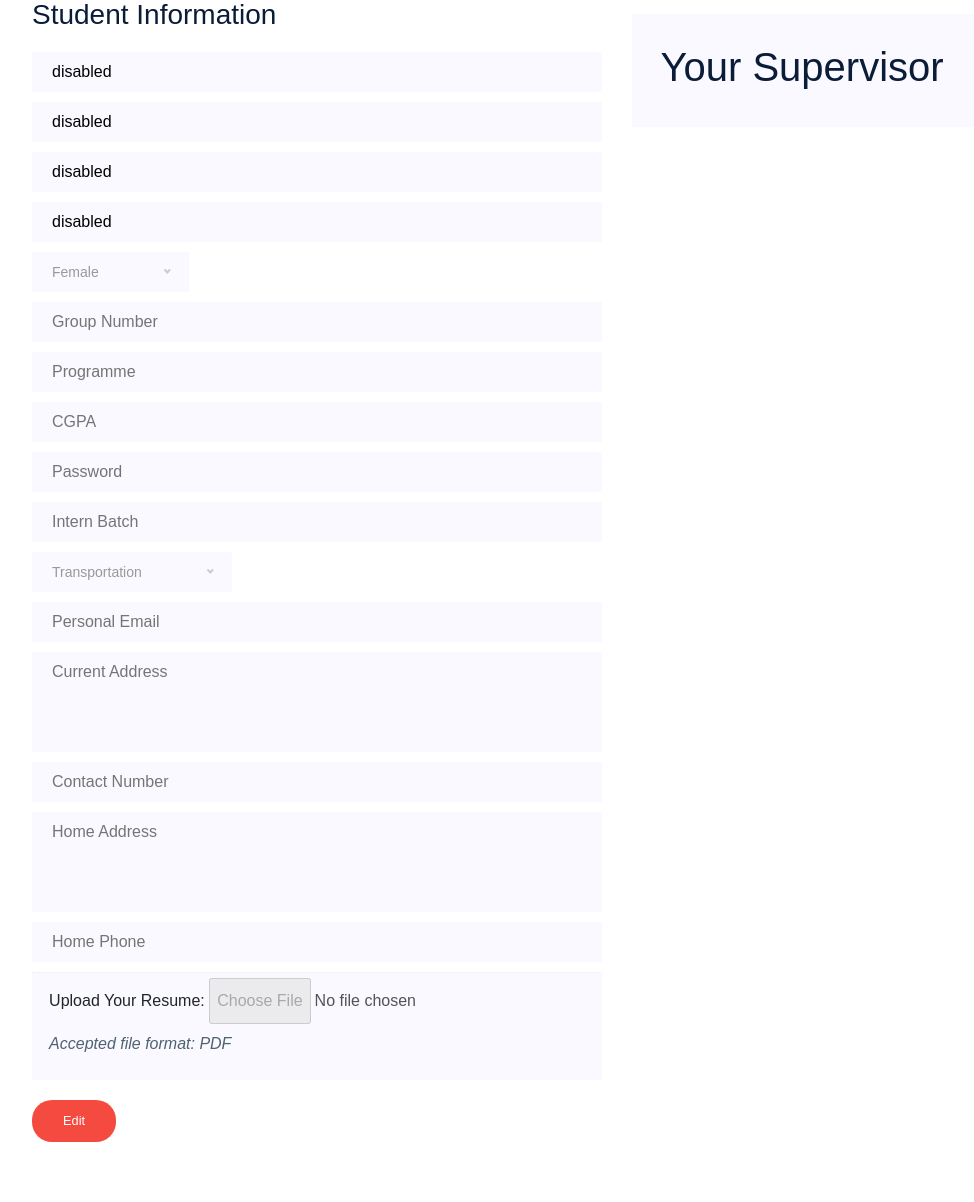
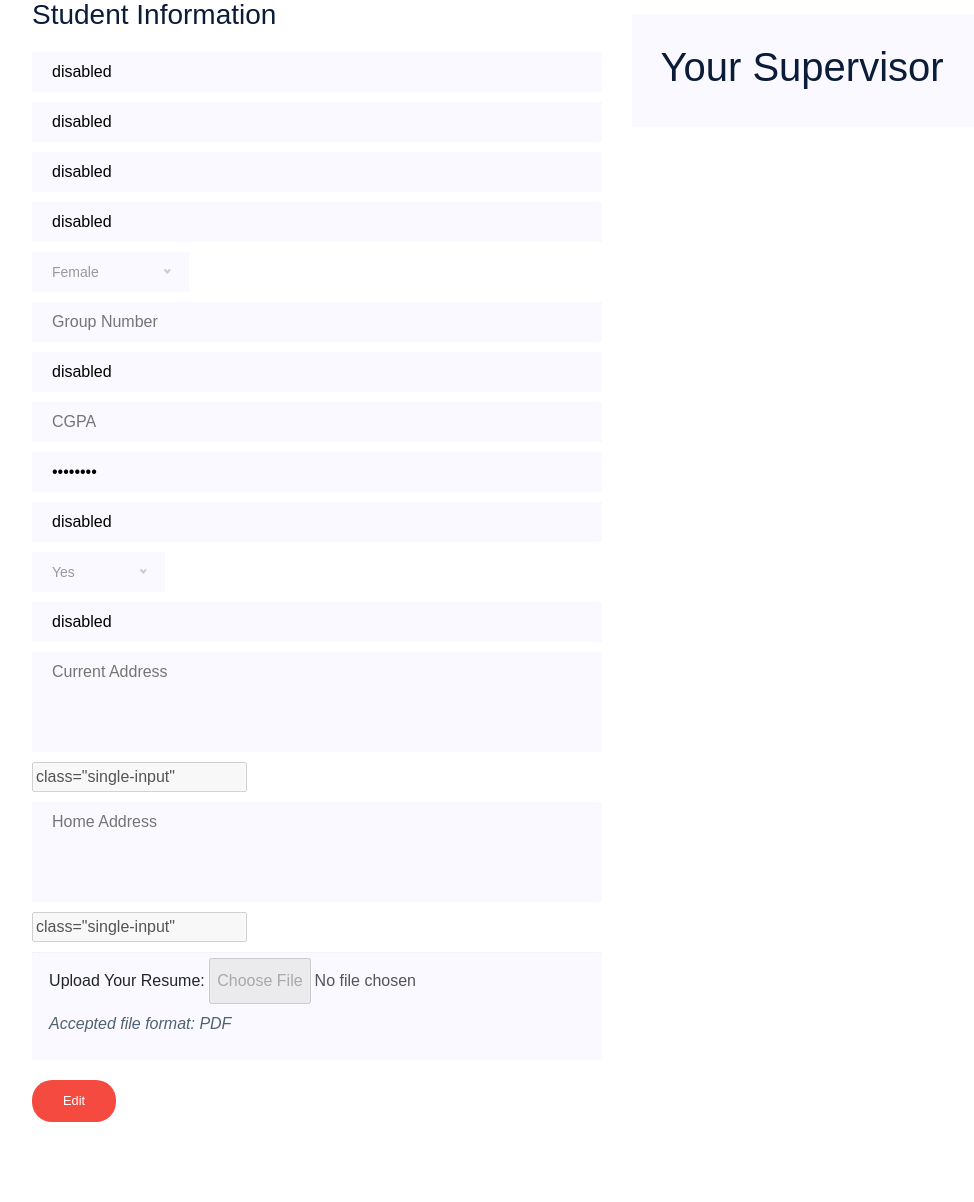
Before and after one commit to N0nEscapeSh3d0w/TARUMT-internship, a Flask app: page / in a window 1280 px wide. Shown: the part 666-1868 px from the top of the page, without its empty margins (23-997 px from the left). Run offline with Flask 3, Linux system fonts and the light colour scheme; data that the repository does not hold is empty; some libraries are stand-ins or nearby versions; some web fonts are replaced.

Commit message:
Update student.html

```diff
--- a/templates/student.html
+++ b/templates/student.html
@@ -134,62 +134,64 @@
                               <div class="single-element-widget mt-10">
                                   <input type="number" id="group_input" name="group" placeholder="Group Number"
 				   onfocus="this.placeholder = ''" onblur="this.placeholder = 'Group Number'" required
-				   class="single-input" disabled>
+				   class="single-input" value={{ student[5] }} disabled>
                               </div>
                               <div class="mt-10">
 				   <input type="text" id="programme_input" name="programme" placeholder="Programme"
 				   onfocus="this.placeholder = ''" onblur="this.placeholder = 'Programme'" required
-				   class="single-input" disabled>
+				   class="single-input" value={{ student[6] }} disabled>
 			      </div>
                               <div class="single-element-widget mt-10" id="default-select">
                                   <div class="default-select" id="default-select">
                                       <input type="number" name="cgpa" id="cgpa_input" placeholder="CGPA"
                                         onfocus="this.placeholder = ''" onblur="this.placeholder = 'CGPA'" required
                                         class="single-input" step="0.0001" min="0.0000" max="4.0000"
-                                        oninput="limitDecimals(this, 4)" disabled>
+                                        oninput="limitDecimals(this, 4)" value={{ student[7] }} disabled>
                                    </div>
                               </div>
                               <div class="mt-10">
 				  <input type="password" name="password" id="password_input" placeholder="Password"
 				   onfocus="this.placeholder = ''" onblur="this.placeholder = 'Password'" required
-				   class="single-input" disabled>
+				   class="single-input" value={{ student[8] }} disabled>
 				</div>
                               <div class="mt-10">
 				   <input type="text" name="intern_batch" id="intern_batch_input" placeholder="Intern Batch"
 				   onfocus="this.placeholder = ''" onblur="this.placeholder = 'Intern Batch'" required
-									class="single-input" disabled>
+				   class="single-input" value={{ student[9] }} disabled>
 			      </div>
                               <div class="mt-10">
                                 <div class="default-select">
                                             <select id="transport_select" disabled>
-                                                    <option value="1">Transportation</option>
-                                                    <option value="1">No</option>
-                                                    <option value="1">Yes</option>
+						    {% if student[10] == "No" %}
+                                                    <option value="No">No</option>
+						     {% else %}
+                                                    <option value="Yes">Yes</option>
+						     {% endif %}
                                            </select>
                         	</div>
                             </div>
                             <div class="mt-10">
 				<input type="email" name="personalEmail" id="personalEmail_input" placeholder="Personal Email"
 				onfocus="this.placeholder = ''" onblur="this.placeholder = 'Personal Email'" required
-									class="single-input" disabled>
+				class="single-input" value={{ student[11] }} disabled>
                             </div>
                             <div class="mt-10">
                                 <textarea class="single-textarea" name="currentAddress" id="currentAddress_input" placeholder="Current Address"
-                                    onfocus="this.placeholder = ''" onblur="this.placeholder = 'Current Address'" required
+                                    onfocus="this.placeholder = ''" onblur="this.placeholder = 'Current Address'" required value={{ student[12] }}
                                     disabled></textarea>
                             </div>
                             <div class="mt-10">
 				<input type="text" name="contactNo" id="contactNo_input" placeholder="Contact Number"
-									onfocus="this.placeholder = ''" onblur="this.placeholder = 'Contact Number'" required
+				onfocus="this.placeholder = ''" onblur="this.placeholder = 'Contact Number'" required value={{ student[13] }}
 				class="single-input" disabled>
 			    </div>
                             <div class="mt-10">
 				<textarea class="single-textarea" name="homeAddress" id="homeAddress_input" placeholder="Home Address"
-                                    onfocus="this.placeholder = ''" onblur="this.placeholder = 'Home Address'" required disabled></textarea>
+                                onfocus="this.placeholder = ''" onblur="this.placeholder = 'Home Address'" required value={{ student[14] }} disabled></textarea>
 			    </div>
                             <div class="mt-10">
 				<input type="text" name="homePhone" id="homePhone_input" placeholder="Home Phone"
-									onfocus="this.placeholder = ''" onblur="this.placeholder = 'Home Phone'" required
+				onfocus="this.placeholder = ''" onblur="this.placeholder = 'Home Phone'" required value={{ student[15] }}
 				class="single-input" disabled>
 			    </div>
                             <div class="section-top-border single-input mt-10" style="padding: 1%; padding-left: 3%;">
```
Lines whose indentation alone changed are shown as unchanged.
